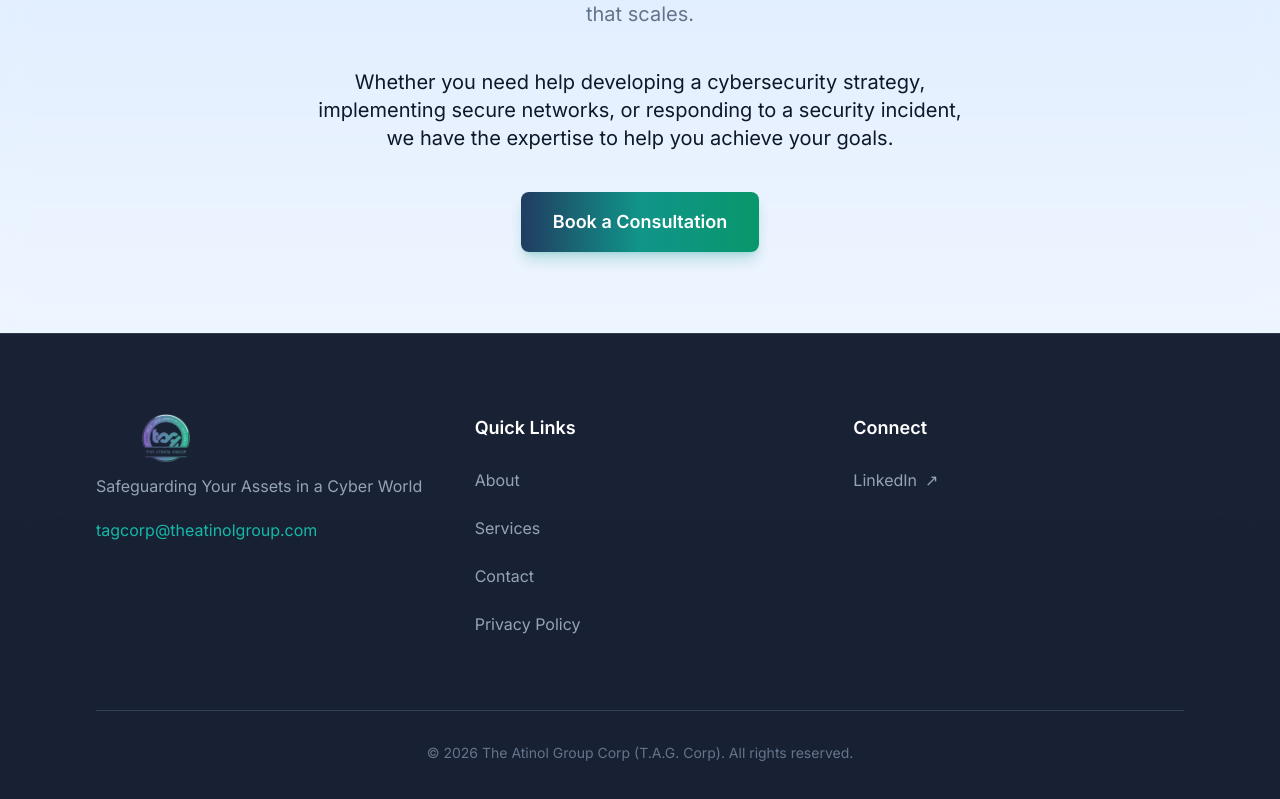
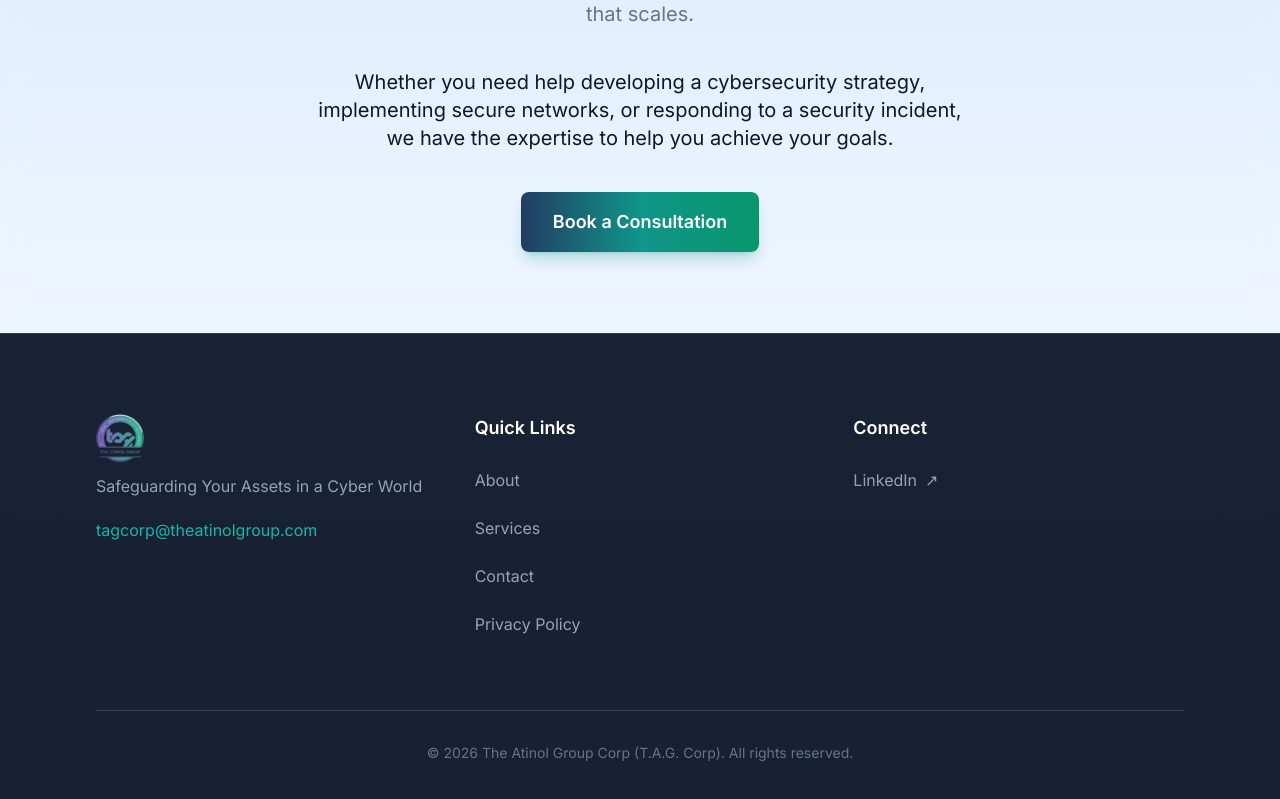
Before and after one commit to Bizrack/Atinol-group, a Next.js app: page / in a window 1280 px wide. Shown: the part 3293-4092 px from the top of the page. Built offline with nearby package versions, Linux system fonts and the light colour scheme.

Commit message:
remove loading from ims

```diff
--- a/src/components/ui/ImageWithFallback.tsx
+++ b/src/components/ui/ImageWithFallback.tsx
@@ -39,17 +39,17 @@ export function ImageWithFallback({
 
   return (
     <>
-      {!loaded && fill && (
+      {/* {!loaded && fill && (
         <div className="absolute inset-0 flex items-center justify-center bg-atinol-dark/5 z-[1]">
           <Loader size="md" />
         </div>
-      )}
+      )} */}
       <img
         src={src}
         alt={alt}
         className={fill ? "absolute inset-0 w-full h-full object-cover" : className}
         sizes={sizes}
-        onLoad={() => setLoaded(true)}
+        // onLoad={() => setLoaded(true)}
         onError={() => setFailed(true)}
       />
     </>
--- a/src/components/ui/Logo.tsx
+++ b/src/components/ui/Logo.tsx
@@ -20,12 +20,12 @@ export function Logo({
   const isLight = variant === "light";
   const heightClass = isHeader ? "h-9" : "h-12";
   const widthClass = isHeader ? "w-[100px]" : "w-[140px]";
-  const imageAlign = isLight ? "object-center" : "object-left";
+  const imageAlign = "object-left";
 
   return (
     <Link
       href="/"
-      className={`inline-flex flex-col ${isLight ? "items-center" : "items-start"} ${className}`}
+      className={`inline-flex flex-col items-start ${className}`}
       aria-label={`${SITE.name} – Home`}
     >
       <span
```
